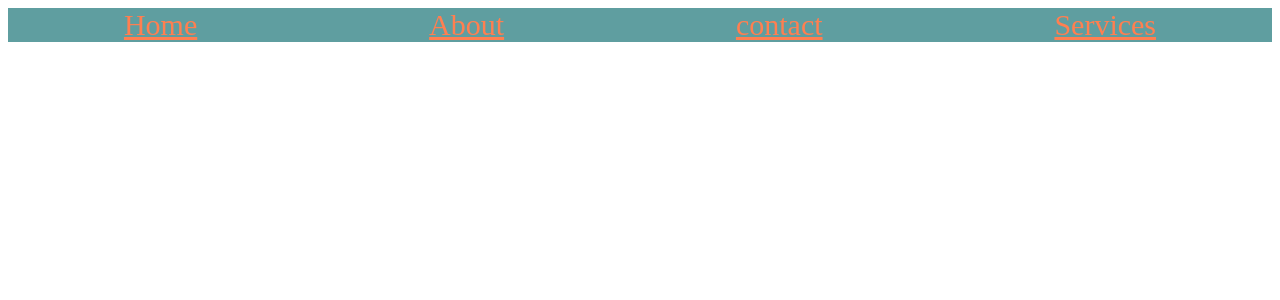
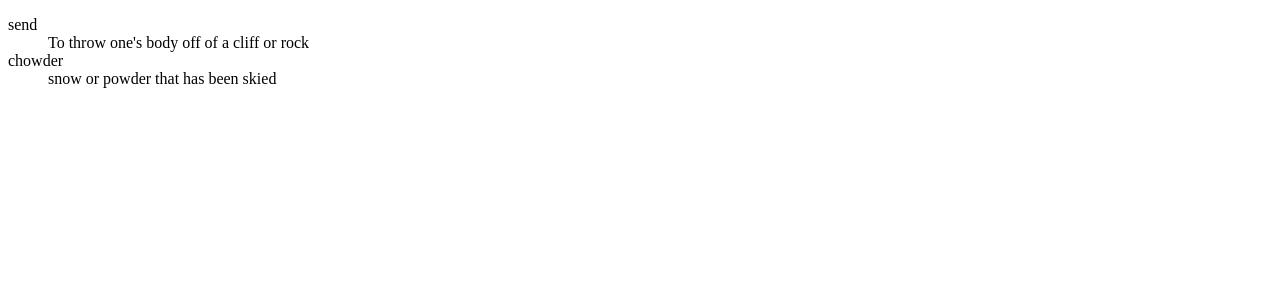
Before and after one commit to karthikeyansekar-sydney/DaytoDayCoding, a React (Create React App) app in the folder React/project-two/: page / in a window 1280 px wide. Shown: the top 300 px of the page. Built offline with nearby package versions, Linux system fonts and the light colour scheme.

Commit message:
keyed fragments

```diff
--- /dev/null
+++ b/React/project-two/src/Keyedfragments.js
@@ -0,0 +1,14 @@
+import React from 'react';
+
+export const Apps = ({dictionary}) => {
+return(
+<dl>
+{dictionary.map(term => (
+<React.Fragment key={term.id}>
+<dt>{term.name}</dt>
+<dd>{term.definition}</dd>
+</React.Fragment>
+))}
+</dl>
+)
+}
--- a/React/project-two/src/index.js
+++ b/React/project-two/src/index.js
@@ -1,6 +1,6 @@
 import React from 'react';
 import {render} from 'react-dom';
-import {App} from './Fragments';
+import {Apps} from './Keyedfragments';
 //const age = 18
 
 // const data = [
@@ -9,8 +9,12 @@ import {App} from './Fragments';
 //   {greeting: "are" ,id: 3},
 //   {greeting: "you", id: 4}
 //   ]
+const skidictionary = [
+{id: 1, name: "send", definition: "To throw one's body off of a cliff or rock"},
+{id: 2, name: "chowder", definition: "snow or powder that has been skied"}
+]
 
 render(
-  <App/>,
+  <Apps dictionary = {skidictionary}/>,
   document.getElementById('root')
 );
```
